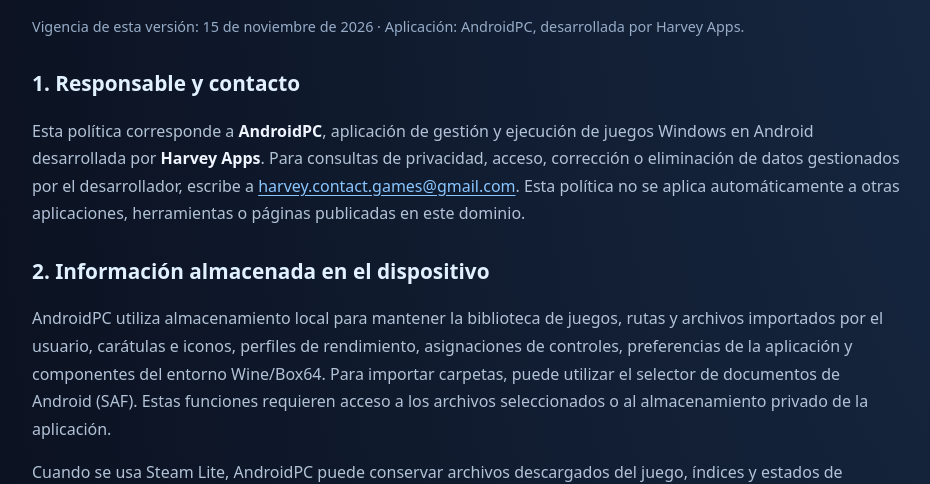
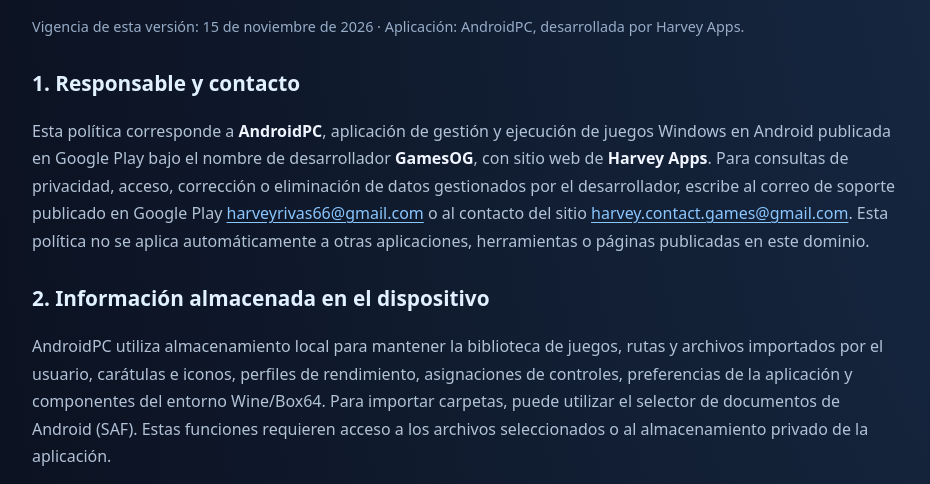
Before and after one commit to HarveyYasuo/harveyyasuo.github.io, a plain HTML site: page priva.html in a window 1280 px wide. Shown: the part 295-779 px from the top of the page, without its empty margins (172-1102 px from the left). Drawn offline with Linux system fonts and the light colour scheme.

Commit message:
docs(privacy): align AndroidPC publisher and privacy contacts with published Play listing

```diff
--- a/priva.html
+++ b/priva.html
@@ -23,7 +23,7 @@
 
 <p class="meta">Vigencia de esta versión: 15 de noviembre de 2026 · Aplicación: AndroidPC, desarrollada por Harvey Apps.</p>
 <section><h2>1. Responsable y contacto</h2>
-<p>Esta política corresponde a <strong>AndroidPC</strong>, aplicación de gestión y ejecución de juegos Windows en Android desarrollada por <strong>Harvey Apps</strong>. Para consultas de privacidad, acceso, corrección o eliminación de datos gestionados por el desarrollador, escribe a <a href="mailto:harvey.contact.games@gmail.com">harvey.contact.games@gmail.com</a>. Esta política no se aplica automáticamente a otras aplicaciones, herramientas o páginas publicadas en este dominio.</p></section>
+<p>Esta política corresponde a <strong>AndroidPC</strong>, aplicación de gestión y ejecución de juegos Windows en Android publicada en Google Play bajo el nombre de desarrollador <strong>GamesOG</strong>, con sitio web de <strong>Harvey Apps</strong>. Para consultas de privacidad, acceso, corrección o eliminación de datos gestionados por el desarrollador, escribe al correo de soporte publicado en Google Play <a href="mailto:harveyrivas66@gmail.com">harveyrivas66@gmail.com</a> o al contacto del sitio <a href="mailto:harvey.contact.games@gmail.com">harvey.contact.games@gmail.com</a>. Esta política no se aplica automáticamente a otras aplicaciones, herramientas o páginas publicadas en este dominio.</p></section>
 <section><h2>2. Información almacenada en el dispositivo</h2>
 <p>AndroidPC utiliza almacenamiento local para mantener la biblioteca de juegos, rutas y archivos importados por el usuario, carátulas e iconos, perfiles de rendimiento, asignaciones de controles, preferencias de la aplicación y componentes del entorno Wine/Box64. Para importar carpetas, puede utilizar el selector de documentos de Android (SAF). Estas funciones requieren acceso a los archivos seleccionados o al almacenamiento privado de la aplicación.</p>
 <p>Cuando se usa Steam Lite, AndroidPC puede conservar archivos descargados del juego, índices y estados de verificación en el almacenamiento privado de la aplicación. El usuario controla sus juegos y sus licencias. La lectura o almacenamiento local de un archivo no implica que esté permitido distribuirlo.</p></section>
```
